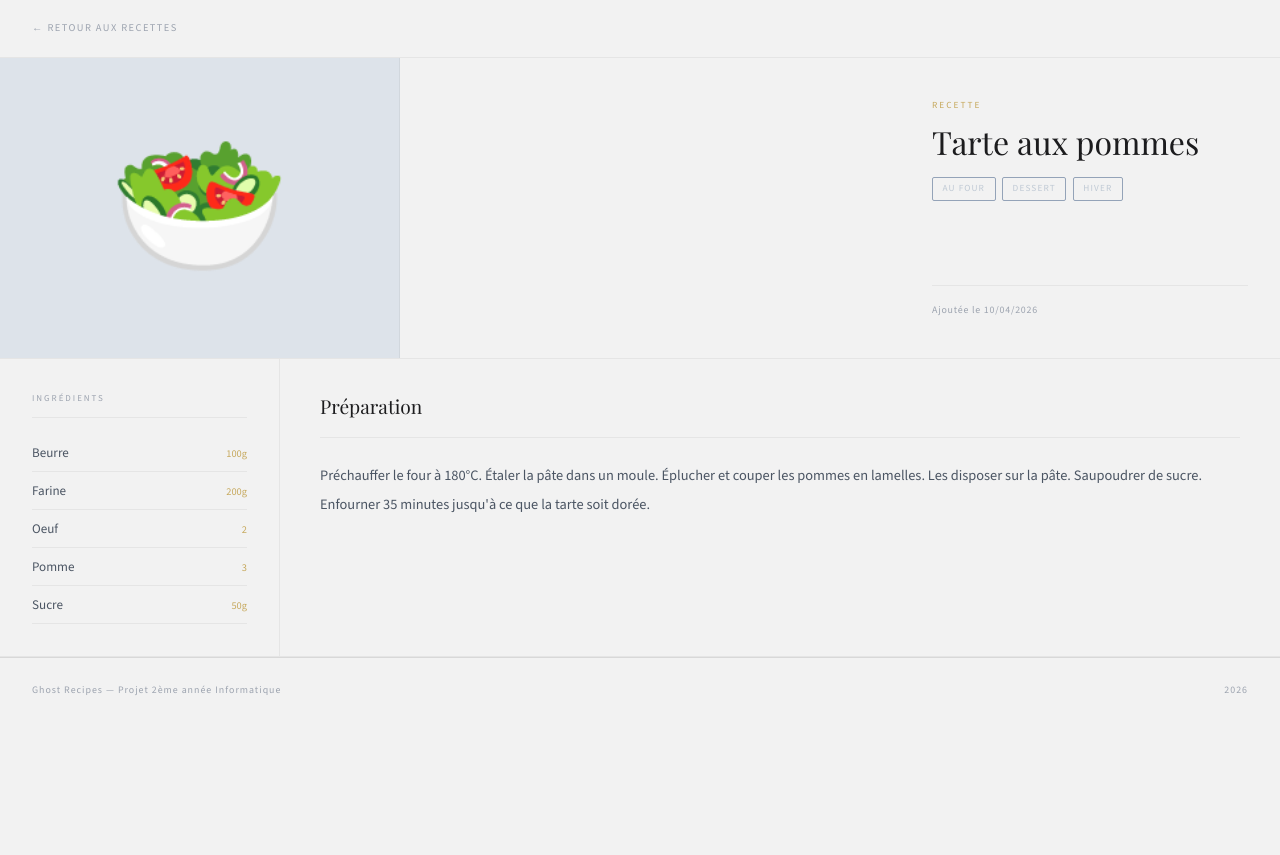
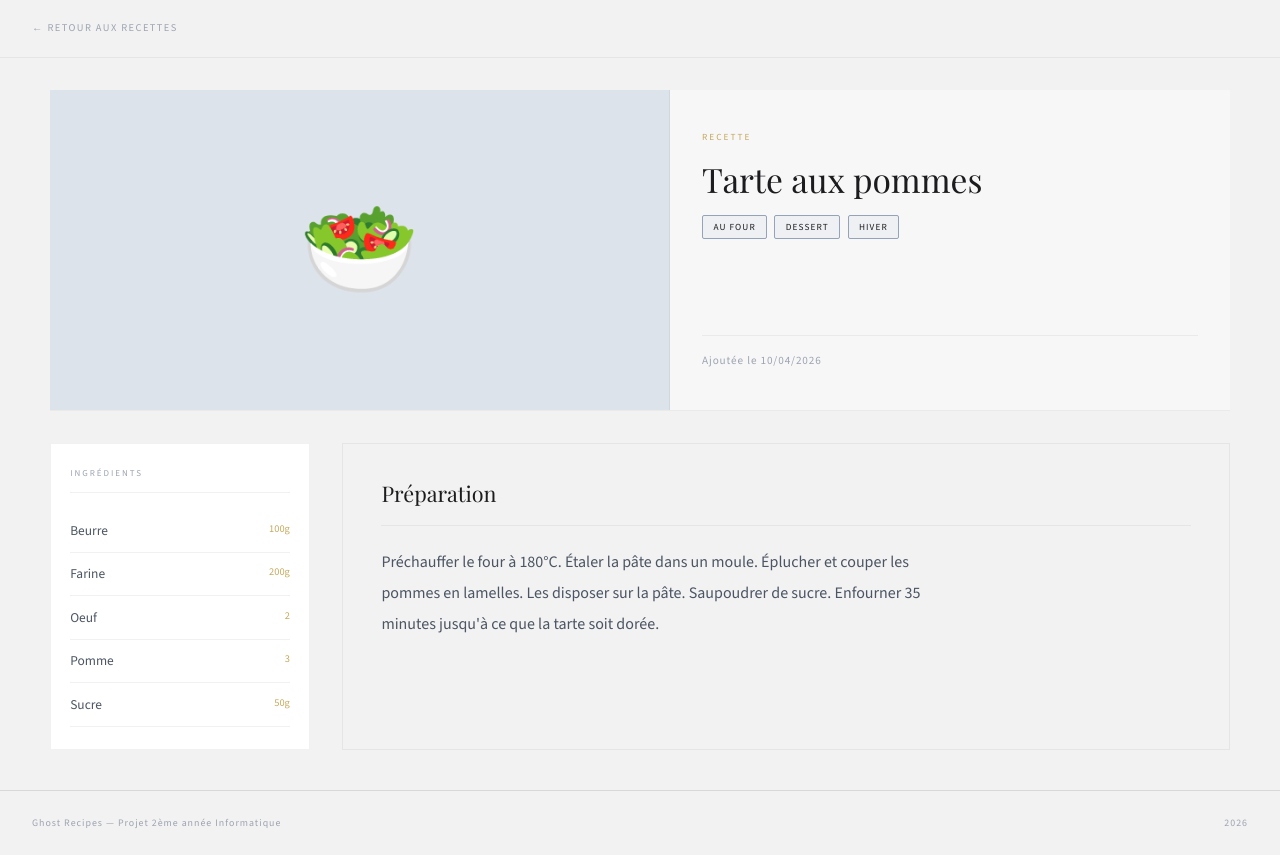
Before and after one commit to mken1205/Cuisine-Web-3, a PHP site: page /recette.php?id=1 in a window 1280 px wide. Shown: the part 59-914 px from the top of the page. Before the commit the page ends 754 px from the top, so only its background shows below. Run offline with PHP 8.4, Linux system fonts and the light colour scheme; data comes from the database, SQL or seed files in the repository; some web fonts are replaced.

Commit message:
fixing recipe layout and css

```diff
--- a/index.php
+++ b/index.php
@@ -20,7 +20,7 @@ require_once "includes/header.php";
 <!-- Partie 01 : accueillir l’utilisateu et le formulaire de recherche sur une recette-->
 <section class="hero">
     <h1 class="hero-title">Bienvenue sur <em>Ghost Recipes</em></h1>
-    <p class="hero-sub"> Un petit coin gourmand pour explorer, tester et savourer des recettes qui vous font sourire !</p>
+    <p class="hero-sub"> Des recettes tellement simples qu’on croirait qu’il n’y a pas de chef.</p>
 
     <form class="hero-search" method="GET" action="recherche.php">
         <input type="text" name="q" placeholder="Chercher une recette...">
@@ -76,4 +76,5 @@ require_once "includes/header.php";
 </div>
 
  <!-- Footer-->
+<script src="public/js/index.js"></script>
 <?php require_once "includes/footer.php"; ?>
--- a/login.php
+++ b/login.php
@@ -77,5 +77,6 @@ if ($_SERVER['REQUEST_METHOD'] === 'POST') {
     </div>
 </div>
 
+<script src="public/js/login.js"></script>
 </body>
 </html>
--- a/public/css/style.css
+++ b/public/css/style.css
@@ -368,19 +377,20 @@ img {
 
 .rp-hero {
   display: grid;
-  grid-template-columns: 1fr 380px;
-  max-width: 1280px;
-  margin: 0 auto;
+  grid-template-columns: 1fr 560px;
+  gap: 0;
+  max-width: 1180px;
+  margin: 2rem auto 0;
+  background: var(--surface2);
   border-bottom: 1px solid var(--border);
 }
 .rp-hero-img {
-  aspect-ratio: 4/3;
-  height: 300px;
+  height: 320px;
   background: var(--bg3);
   display: flex;
   align-items: center;
   justify-content: center;
-  font-size: 9rem;
+  font-size: 6rem;
   border-right: 1px solid var(--border);
   overflow: hidden;
 }
@@ -394,38 +404,42 @@ img {
   padding: 2.5rem 2rem;
   display: flex;
   flex-direction: column;
+  justify-content: center;
 }
 .rp-label {
   font-size: 0.58rem;
   letter-spacing: 0.22em;
   text-transform: uppercase;
   color: var(--gold);
-  margin-bottom: 0.75rem;
+  margin-bottom: 0.9rem;
 }
 .rp-title {
   font-family: 'Playfair Display', serif;
-  font-size: 2rem;
+  font-size: 2.1rem;
   font-weight: 400;
-  line-height: 1.15;
+  line-height: 1.2;
   color: var(--text);
   margin-bottom: 1rem;
+  max-width: 16ch;
 }
-.rp-tags { display: flex;
+.rp-tags {
+  display: flex;
   flex-wrap: wrap;
-  gap: 0.4rem;
-  margin-bottom: 1rem;
+  gap: 0.45rem;
+  margin-bottom: 1.25rem;
 }
 .rp-tag {
   font-size: 0.58rem;
   letter-spacing: 0.12em;
   text-transform: uppercase;
-  color: var(--rose);
+  color: var(--text);
   border: 1px solid var(--rose2);
-  padding: 0.2rem 0.6rem;
+  padding: 0.22rem 0.65rem;
   border-radius: 2px;
+  background: var(--rose-bg);
 }
 .rp-date {
-  font-size: 0.62rem;
+  font-size: 0.7rem;
   letter-spacing: 0.08em;
   color: var(--text3);
   margin-top: auto;
@@ -435,16 +449,16 @@ img {
 
 .rp-body {
   display: grid;
-  grid-template-columns: 280px 1fr;
-  max-width: 1280px;
-  margin: 0 auto;
-  border-bottom: 1px solid var(--border);
+  grid-template-columns: 260px minmax(0, 1fr);
+  gap: 2rem;
+  max-width: 1180px;
+  margin: 0 auto 2.5rem;
+  padding: 2rem 0 0;
 }
 .rp-ingredients {
-  border-right: 1px solid var(--border);
-  padding: 2rem;
-  position: sticky;
-  top: 58px;
+  background: var(--surface);
+  border: 1px solid var(--border);
+  padding: 1.4rem 1.2rem;
   align-self: start;
 }
 .rp-col-label {
@@ -459,11 +473,13 @@ img {
 .ing-item {
   display: flex;
   justify-content: space-between;
-  align-items: baseline;
+  align-items: flex-start;
   gap: 0.75rem;
-  padding: 0.5rem 0;
+  padding: 0.7rem 0;
   border-bottom: 1px solid var(--border);
-  font-size: 0.82rem; color: var(--text2);
+  font-size: 0.84rem;
+  color: var(--text2);
+  line-height: 1.5;
 }
 .ing-qty {
   font-size: 0.65rem;
@@ -474,19 +490,22 @@ img {
 
 .rp-steps {
   padding: 2rem 2.5rem;
+  border: 1px solid var(--border);
+  padding: 2rem 2.4rem;
 }
 .rp-steps-title {
   font-family: 'Playfair Display', serif;
-  font-size: 1.2rem;
+  font-size: 1.35rem;
   font-weight: 400;
-  margin-bottom: 1.5rem;
-  padding-bottom: 1rem;
+  margin-bottom: 1.25rem;
+  padding-bottom: 0.9rem;
   border-bottom: 1px solid var(--border);
 }
 .rp-description {
-  font-size: 0.9rem;
-  line-height: 2;
+  font-size: 1rem;
+  line-height: 1.95;
   color: var(--text2);
+  max-width: 72ch;
 }
 
 /* ---- PAGE RECHERCHE ---- */
--- a/public/js/recette.js
+++ b/public/js/recette.js
@@ -0,0 +1,20 @@
+document.addEventListener("DOMContentLoaded", () => {
+  const blocks = [
+    document.querySelector(".rp-hero"),
+    document.querySelector(".rp-ingredients"),
+    document.querySelector(".rp-steps")
+  ];
+
+  blocks.forEach((block, index) => {
+    if (!block) return;
+
+    block.style.opacity = "0";
+    block.style.transform = "translateY(14px)";
+    block.style.transition = "opacity 0.35s ease, transform 0.35s ease";
+
+    setTimeout(() => {
+      block.style.opacity = "1";
+      block.style.transform = "translateY(0)";
+    }, 120 + index * 120);
+  });
+});
--- a/recette.php
+++ b/recette.php
@@ -70,9 +70,10 @@ $emoji  = $emojis[$id % count($emojis)];
     <!-- Colonne préparation -->
     <div class="rp-steps">
         <h2 class="rp-steps-title">Préparation</h2>
-        <p class="rp-description"><?= nl2br(htmlspecialchars($recette['description'])) ?></p>
+        <div class="rp-description"><?= nl2br(htmlspecialchars($recette['description'])) ?></div>
     </div>
 
 </div>
 
+<script src="public/js/recette.js"></script>
 <?php require_once "includes/footer.php"; ?>
--- a/recherche.php
+++ b/recherche.php
@@ -31,6 +31,7 @@ if ($tag_id > 0) {
 $tous_tags = Tag::getAll($pdo);
 $emojis    = ['🍕', '🥗', '🍰', '🍜', '🥘', '🍳', '🫕', '🥧'];
 ?>
+<script src="public/js/recherche.js"></script>
 <?php require_once "includes/header.php"; ?>
 
 <div class="recherche-wrap">
@@ -91,5 +92,5 @@ $emojis    = ['🍕', '🥗', '🍰', '🍜', '🥘', '🍳', '🫕', '🥧'];
     </div>
 
 </div>
-
+<script src="public/js/recherche.js"></script>
 <?php require_once "includes/footer.php"; ?>
```
Also changed, not shown: other parts of public/css/style.css (+41 -21 lines), admin/header_admin.php (+6 -6 lines), public/js/admin.js (+100 -0 lines), public/js/index.js (+35 -0 lines), public/js/login.js (+50 -0 lines), README.md. Lines whose indentation alone changed are shown as unchanged.
